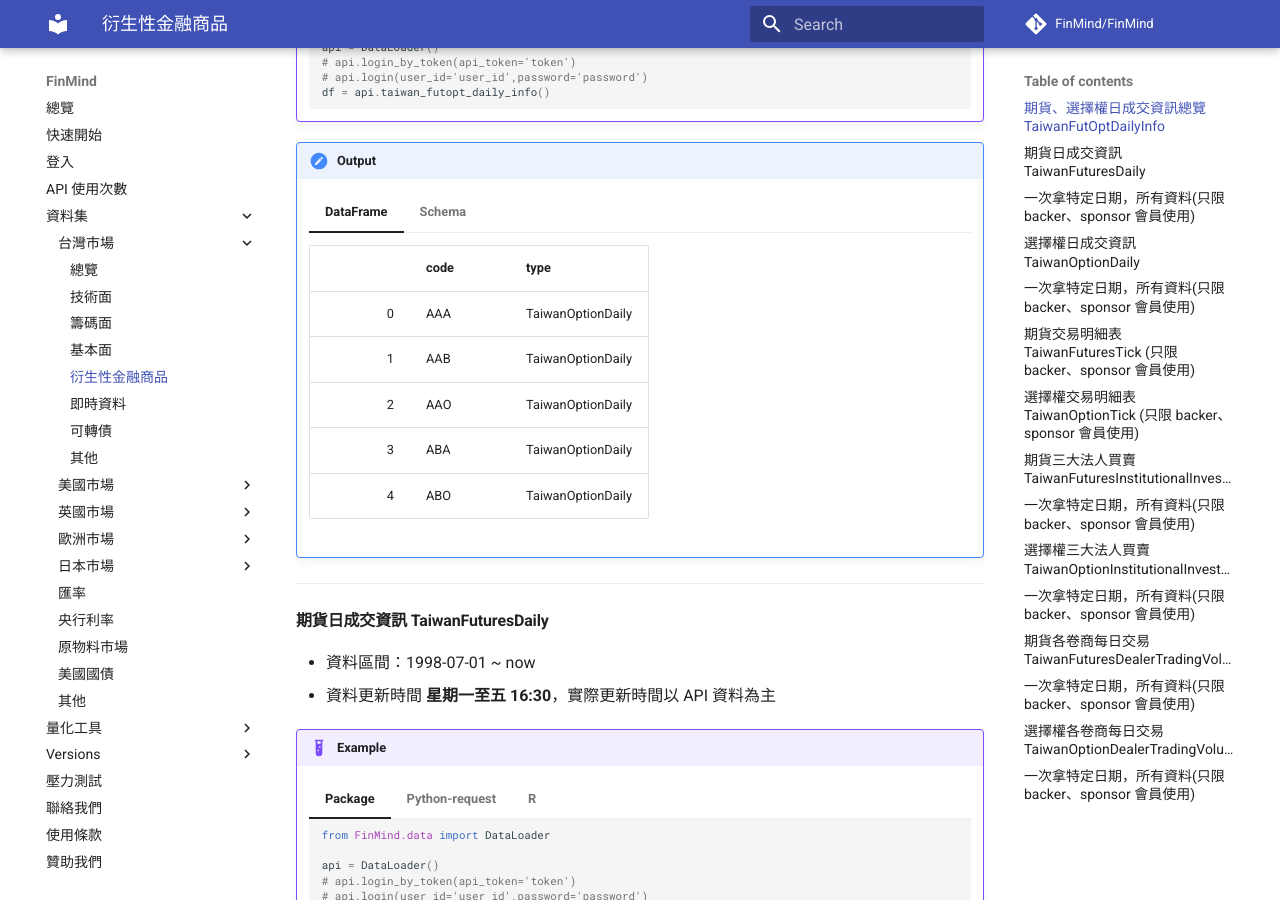
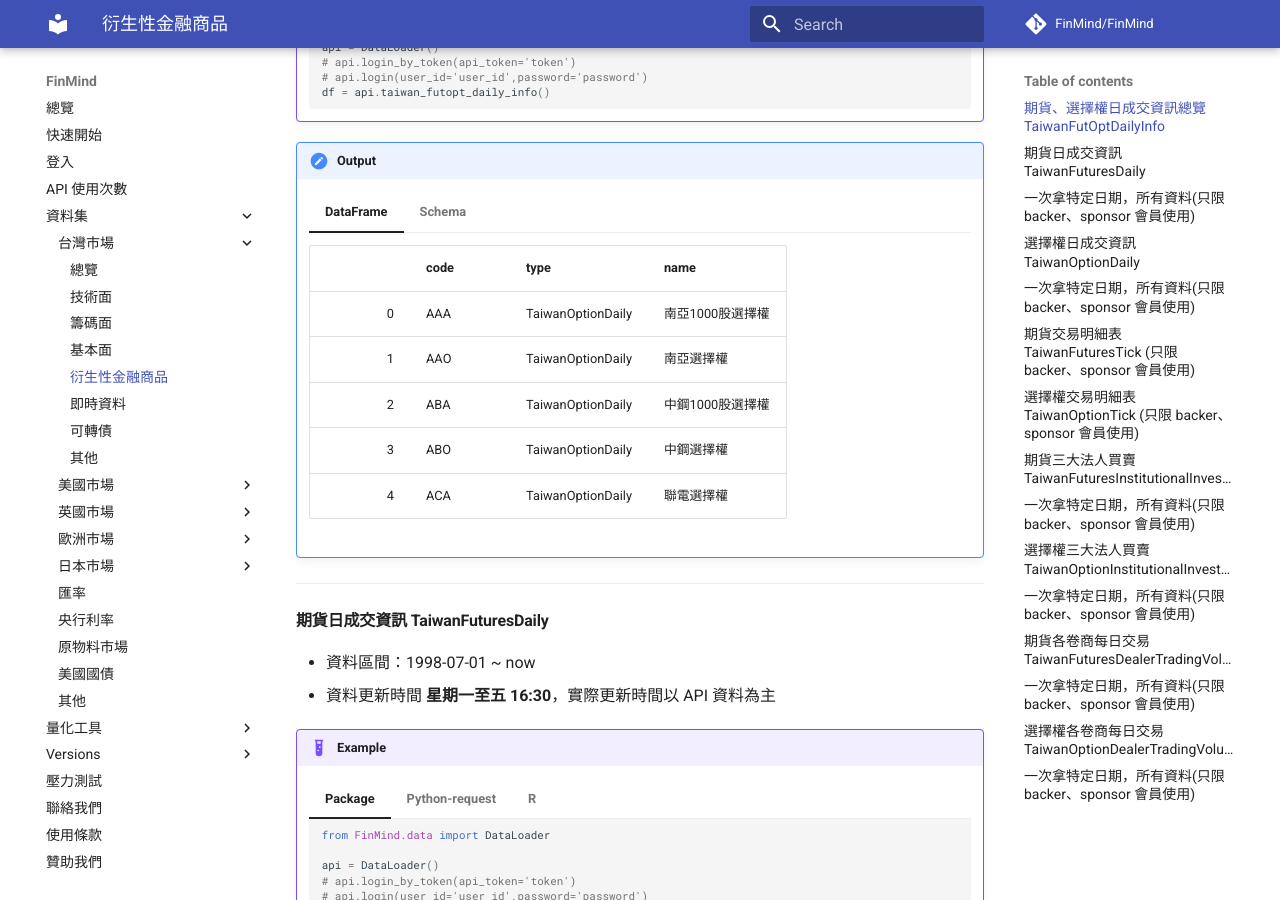
Before and after one commit to FinMind/FinMind-Doc, an MkDocs documentation site: the page built from docs/tutor/TaiwanMarket/Derivative.md, in a window 1280 px wide and 900 px high, scrolled down 701 px. Built offline with MkDocs 1.6.1 and Material for MkDocs 9.7.7, drawn with Linux system fonts in a browser that asks for light colours; comment, search, counter and statistics services are not loaded.

Commit message:
feat: add name in TaiwanFutOptDailyInfo

````diff
--- a/docs/tutor/TaiwanMarket/Derivative.md
+++ b/docs/tutor/TaiwanMarket/Derivative.md
@@ -58,18 +58,19 @@
         ```
 !!! output
     === "DataFrame"
-        |    | code   | type              |
-        |---:|:-------|:------------------|
-        |  0 | AAA    | TaiwanOptionDaily |
-        |  1 | AAB    | TaiwanOptionDaily |
-        |  2 | AAO    | TaiwanOptionDaily |
-        |  3 | ABA    | TaiwanOptionDaily |
-        |  4 | ABO    | TaiwanOptionDaily |
+        |    | code   | type              | name             |
+        |---:|:-------|:------------------|:-----------------|
+        |  0 | AAA    | TaiwanOptionDaily | 南亞1000股選擇權 |
+        |  1 | AAO    | TaiwanOptionDaily | 南亞選擇權       |
+        |  2 | ABA    | TaiwanOptionDaily | 中鋼1000股選擇權 |
+        |  3 | ABO    | TaiwanOptionDaily | 中鋼選擇權       |
+        |  4 | ACA    | TaiwanOptionDaily | 聯電選擇權       |
     === "Schema"
         ```
         {
             code: str,
-            type: str
+            type: str,
+            name: str
         }
         ```
 
````
